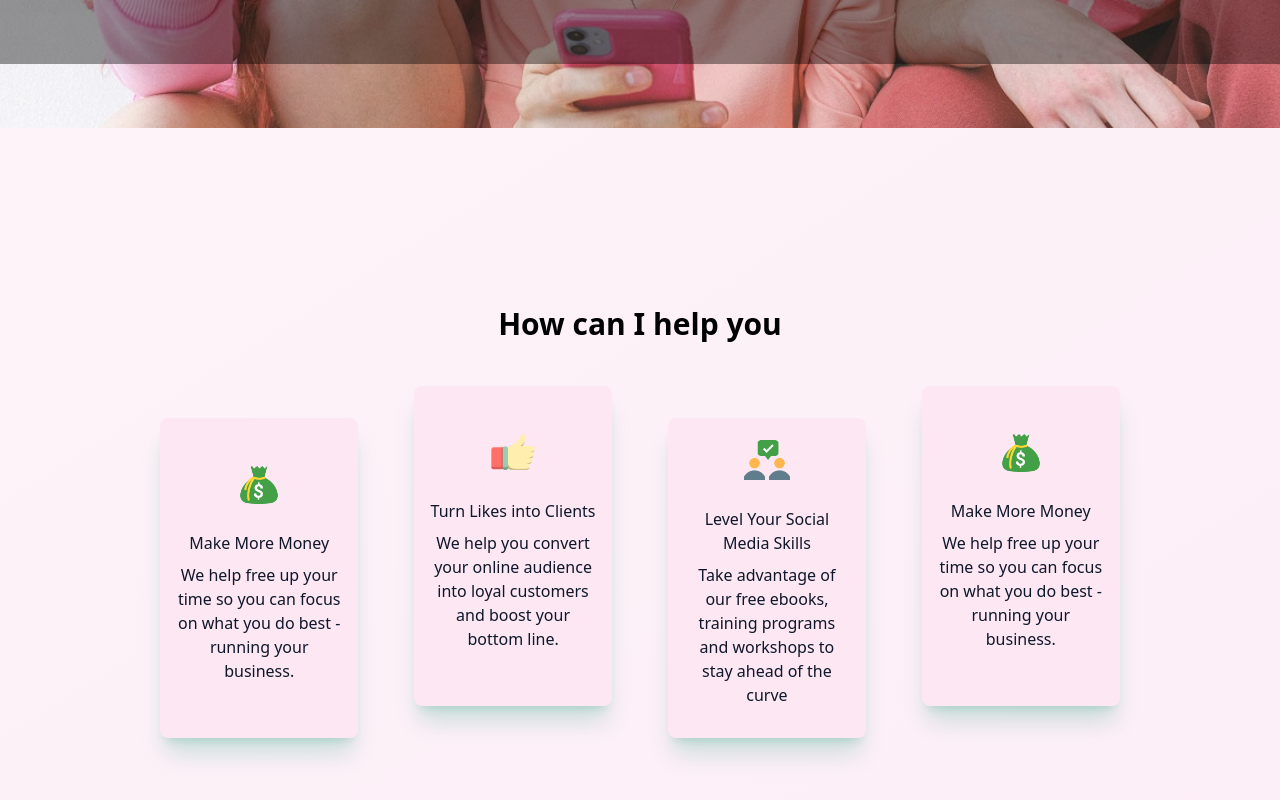
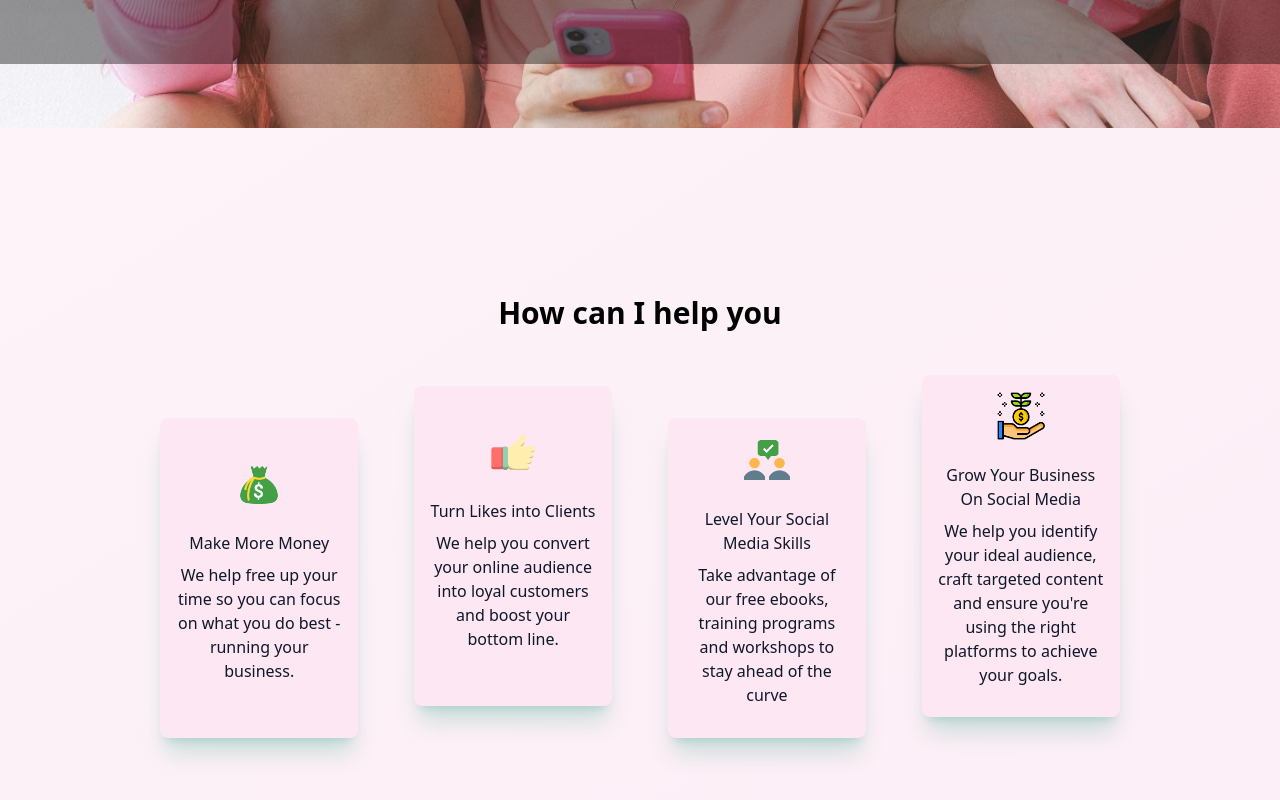
Before and after one commit to MatthewsRicky/shespeaksocial, a Next.js app: page / in a window 1280 px wide. Shown: the part 480-1280 px from the top of the page. Built offline with nearby package versions, Linux system fonts and the light colour scheme.

Commit message:
grow your business card

```diff
--- a/components/ServiceCards.tsx
+++ b/components/ServiceCards.tsx
@@ -31,10 +31,10 @@ const ServiceCards = () => {
 						</div>
 					</div>
 					<div className="flex sm:flex-col items-center justify-center text-center w-[90%] md:w-[23%] lg:w-[20%] rounded-lg min-h-80 py-4 px-2 m-2 sm:m-3 lg:m-4 bg-pink-100 md:translate-y-[-8] shadow-emerald-600/20 shadow-xl hover:scale-105">
-						<Image src="/make-money.png" alt="make-money icon" width={50} height={50} />
+						<Image src="/grow.png" alt="Grow icon" width={50} height={50} />
 						<div className="flex-col gap-4 items-center justify-between py-3.5 px-2 ">
-							<h2 className="font-medium py-2">Make More Money</h2>
-							<p>We help free up your time so you can focus on what you do best - running your business.</p>
+							<h2 className="font-medium py-2">Grow Your Business On Social Media</h2>
+							<p>We help you identify your ideal audience, craft targeted content and ensure you&apos;re using the right platforms to achieve your goals.</p>
 						</div>
 					</div>
 				</div>
```
